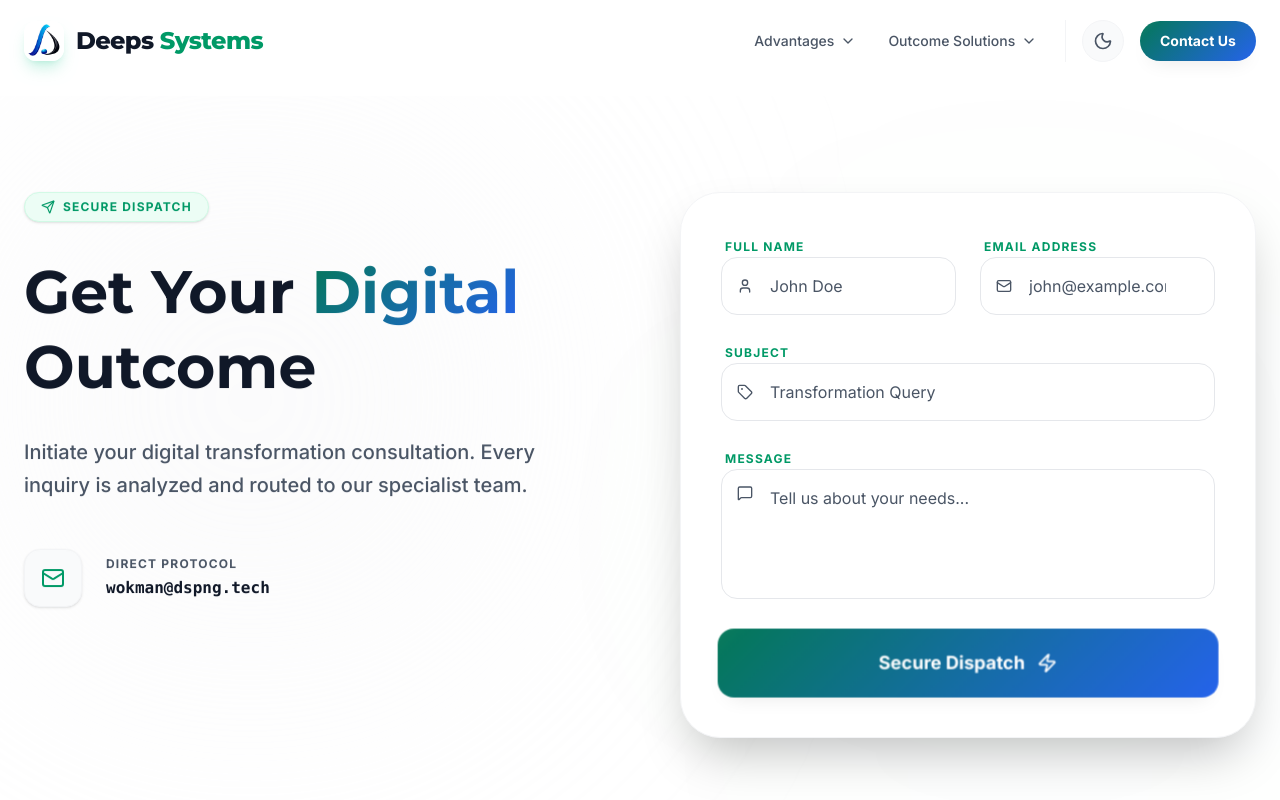
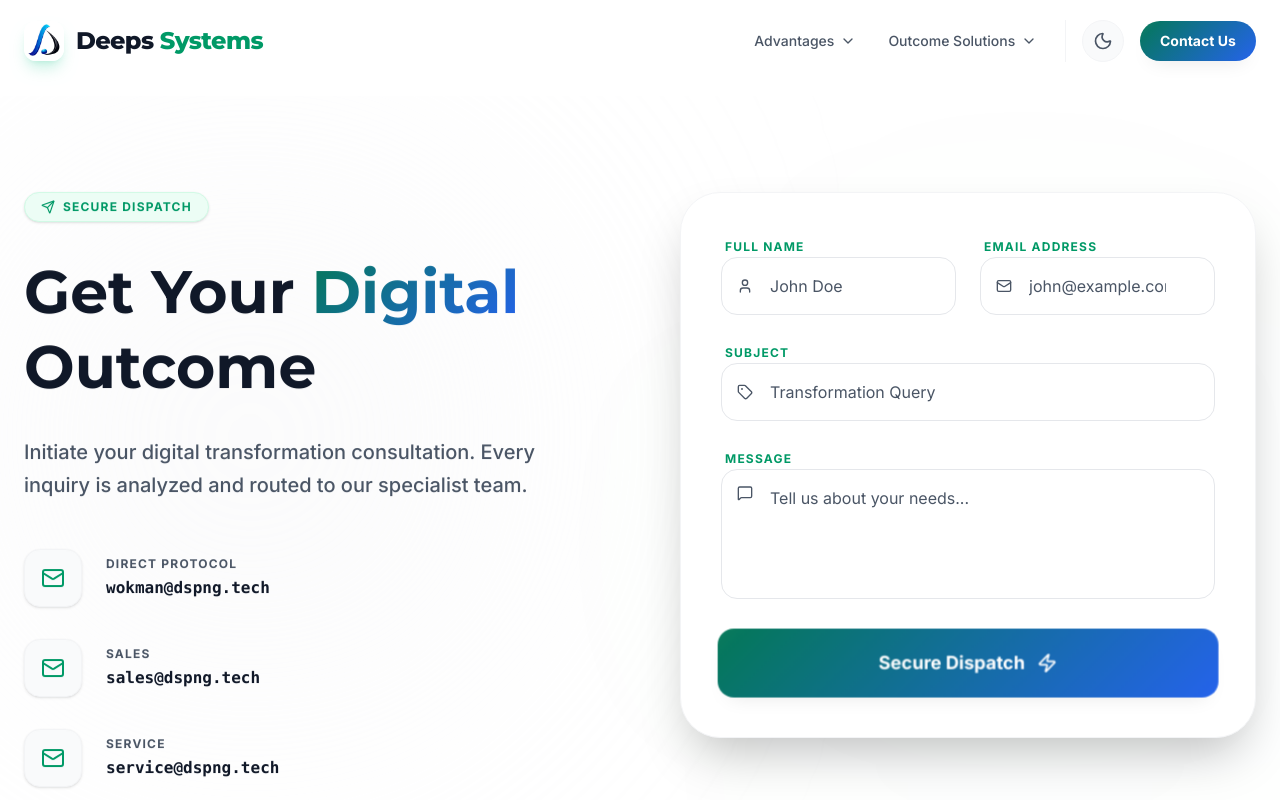
Before and after one commit to kmaisanquantum/Deeps-Systems-Website, a React (Vite) app: page /contact in a window 1280 px wide. Shown: the top 800 px of the page. Built offline with nearby package versions, Linux system fonts and the light colour scheme.

Commit message:
Add sales and service emails to contact page

```diff
--- a/components/Contact.tsx
+++ b/components/Contact.tsx
@@ -189,6 +189,28 @@ const Contact: React.FC = () => {
                   </div>
                 </a>
               </div>
+              <div className="flex items-center gap-6 group">
+                <a href="mailto:sales@dspng.tech" className="flex items-center gap-6 group">
+                  <div className="p-4 rounded-2xl bg-gray-50 dark:bg-white/5 border border-gray-100 dark:border-white/10 group-hover:border-emerald-500/30 transition-all shadow-sm">
+                    <Mail className="w-6 h-6 text-emerald-600" />
+                  </div>
+                  <div>
+                    <p className="text-xs font-bold text-gray-600 dark:text-slate-400 uppercase tracking-widest mb-1">Sales</p>
+                    <p className="text-gray-900 dark:text-white font-bold font-mono">sales@dspng.tech</p>
+                  </div>
+                </a>
+              </div>
+              <div className="flex items-center gap-6 group">
+                <a href="mailto:service@dspng.tech" className="flex items-center gap-6 group">
+                  <div className="p-4 rounded-2xl bg-gray-50 dark:bg-white/5 border border-gray-100 dark:border-white/10 group-hover:border-emerald-500/30 transition-all shadow-sm">
+                    <Mail className="w-6 h-6 text-emerald-600" />
+                  </div>
+                  <div>
+                    <p className="text-xs font-bold text-gray-600 dark:text-slate-400 uppercase tracking-widest mb-1">Service</p>
+                    <p className="text-gray-900 dark:text-white font-bold font-mono">service@dspng.tech</p>
+                  </div>
+                </a>
+              </div>
             </div>
           </div>
 
```
